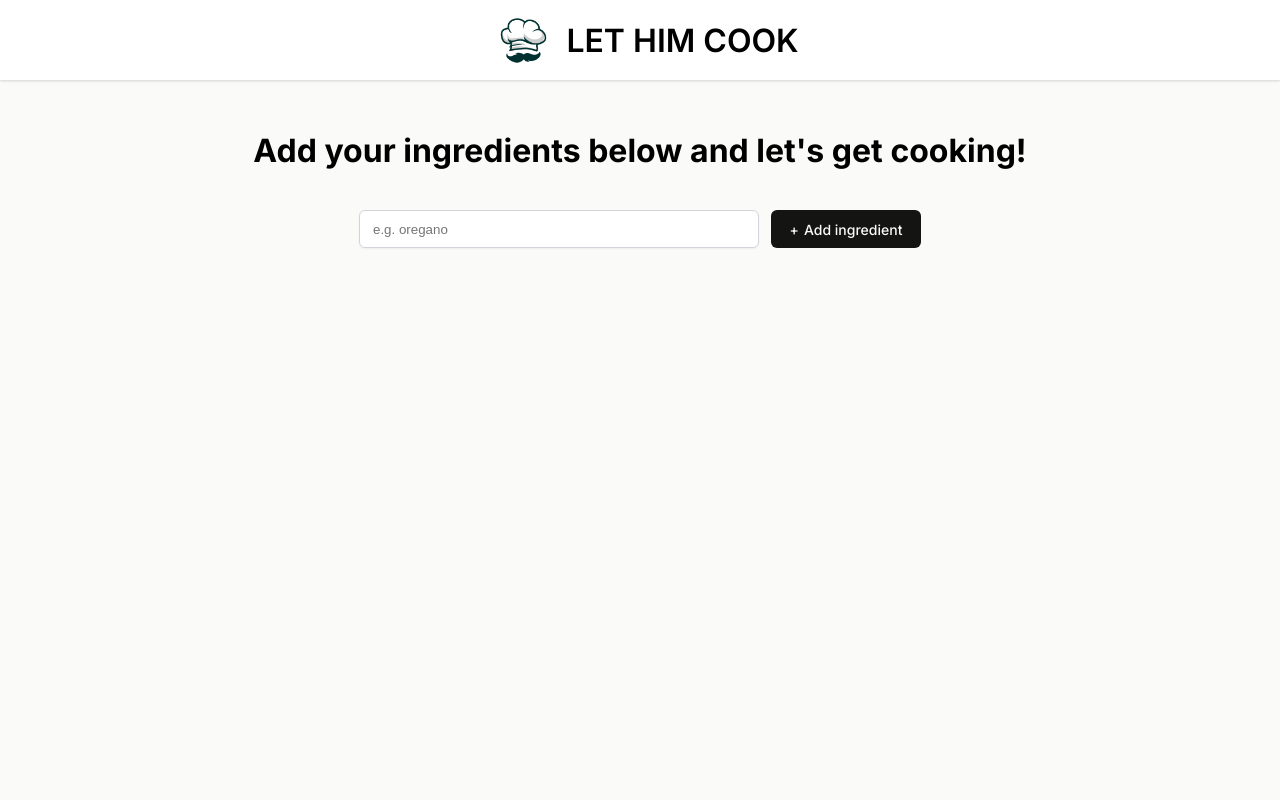
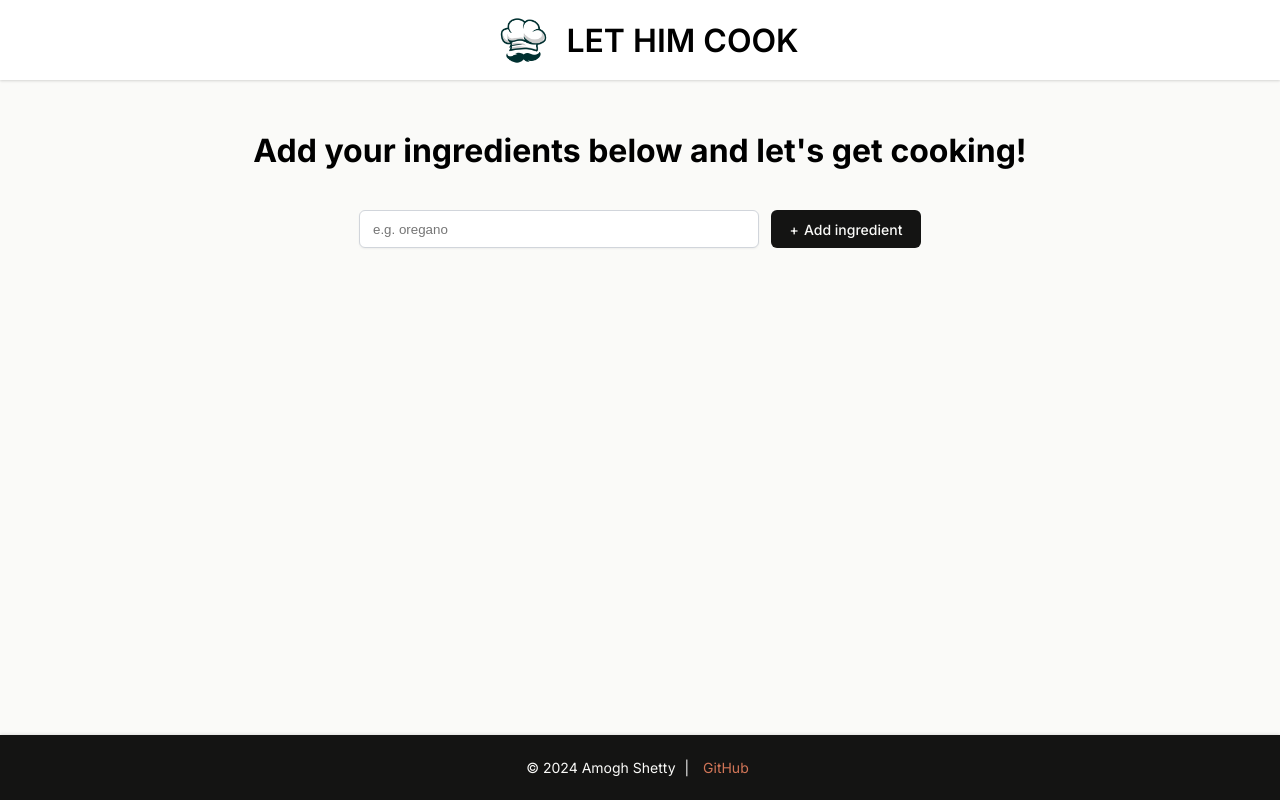
Before and after one commit to shettyamoghh/let-him-cook-ai, a React (Vite) app: page / in a window 1280 px wide. Built offline with nearby package versions, Linux system fonts and the light colour scheme; no server answers.

Commit message:
Added Footer

```diff
--- a/src/App.jsx
+++ b/src/App.jsx
@@ -1,6 +1,7 @@
 import { useState } from 'react'
 import Header from './components/Header.jsx'
 import Main from './components/Main.jsx'
+import Footer from './components/Footer.jsx'
 
 function App() {
   const [count, setCount] = useState(0)
@@ -9,6 +10,7 @@
     <>
       <Header />
       <Main />
+      <Footer />
     </>
   )
 }
--- /dev/null
+++ b/src/components/Footer.jsx
@@ -0,0 +1,15 @@
+import React from 'react'
+
+export default function Footer() {
+  return (
+    <footer>
+            <p>
+                © {new Date().getFullYear()} Amogh Shetty
+                <span className="separator"> | </span>
+                <a href="https://github.com/shettyamoghh" target="_blank" rel="noopener noreferrer" className="footer-link">GitHub</a>
+                {/* <span className="separator"> | </span>
+                <a href="https://yourpersonalwebsite.com" target="_blank" rel="noopener noreferrer" className="footer-link">Personal Website</a> */}
+            </p>
+    </footer>
+  )
+}
--- a/src/index.css
+++ b/src/index.css
@@ -157,3 +157,35 @@
         max-width: 380px;
     }
 }
+
+footer {
+    background-color: #141413;
+    color: #FAFAF8;
+    text-align: center;
+    padding: 10px 0;
+    font-size: 0.875rem;
+    position: fixed;
+    bottom: 0;
+    width: 100%;
+    box-shadow: 0px -1px 3px rgba(0, 0, 0, 0.1);
+}
+
+.footer p {
+    display: inline;
+    margin: 0;
+}
+
+.footer-link {
+    color: #D17557;
+    text-decoration: none;
+    margin: 0 5px;
+}
+
+.footer-link:hover {
+    text-decoration: underline;
+    color: #FAFAF8;
+}
+
+.separator {
+    margin: 0 5px;
+}
```
